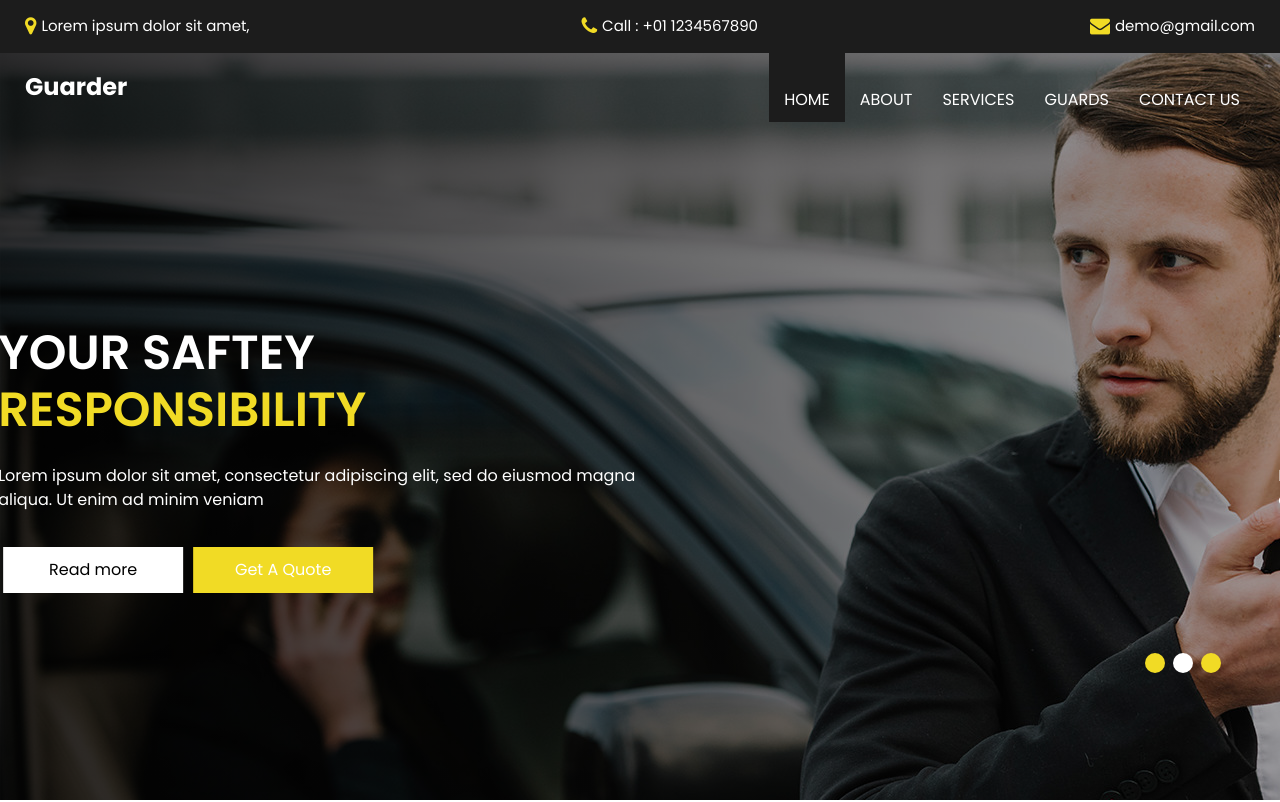
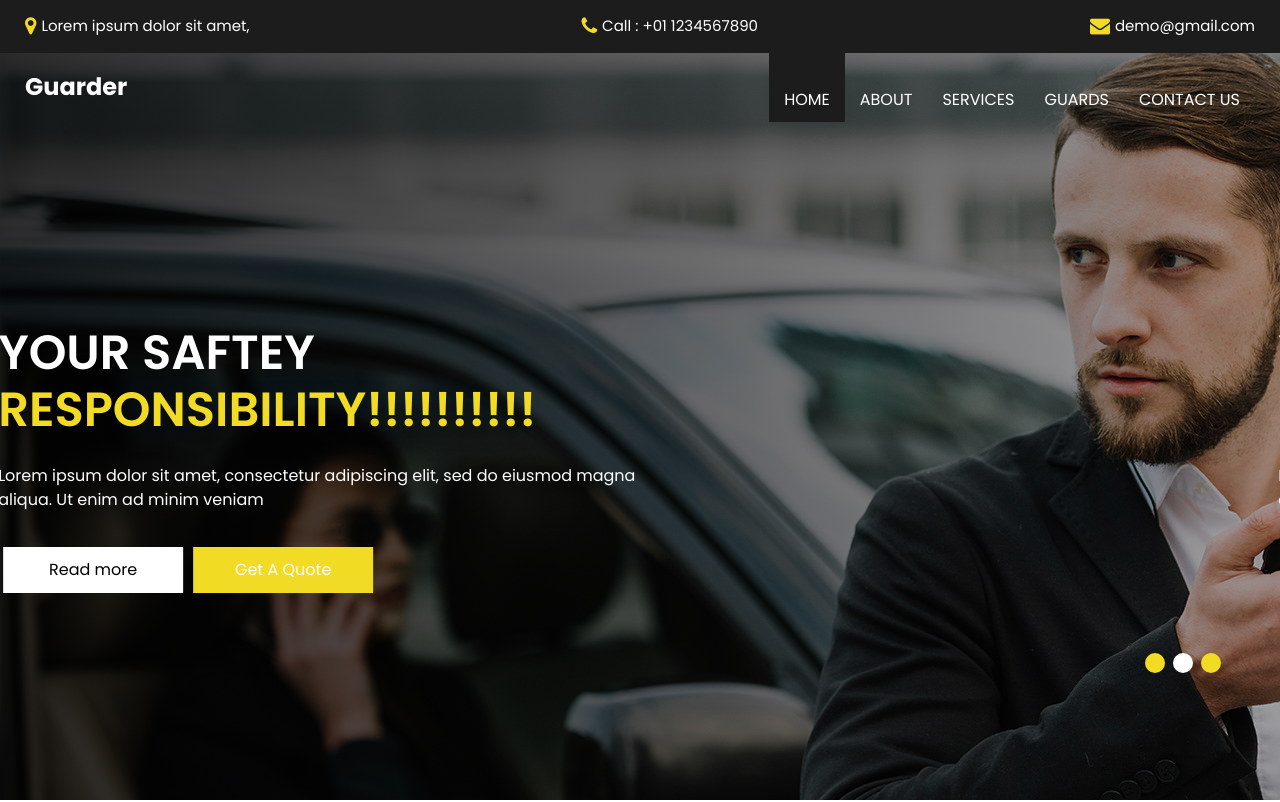
Before and after one commit to DevOpsnaman/Guard, a plain HTML site: page index.html in a window 1280 px wide. Shown: the top 802 px of the page. Drawn offline with Linux system fonts and the light colour scheme.

Commit message:
Update index.html

```diff
--- a/index.html
+++ b/index.html
@@ -109,7 +109,7 @@
                     <h1>
                       Your Saftey <br>
                       <span>
-                        Responsibility
+                        Responsibility!!!!!!!!!!
                       </span>
                     </h1>
                     <p>
```
